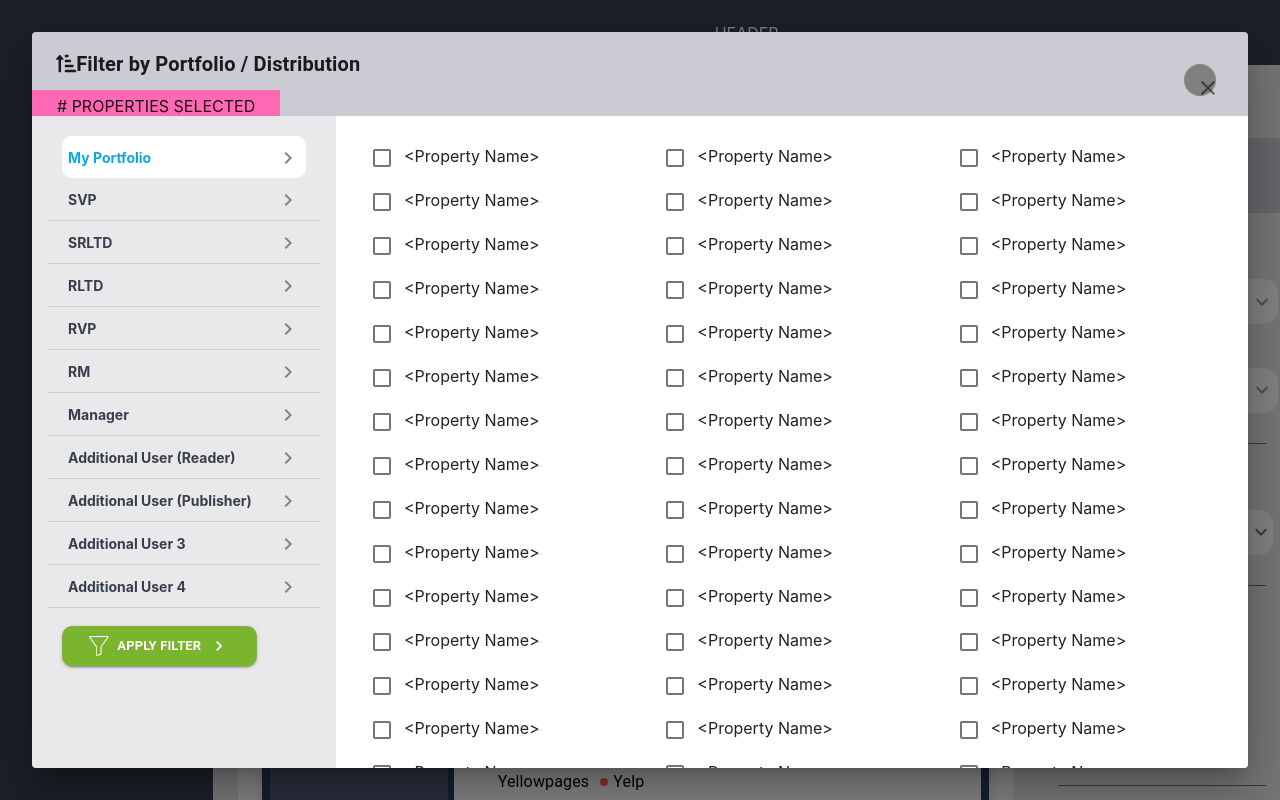
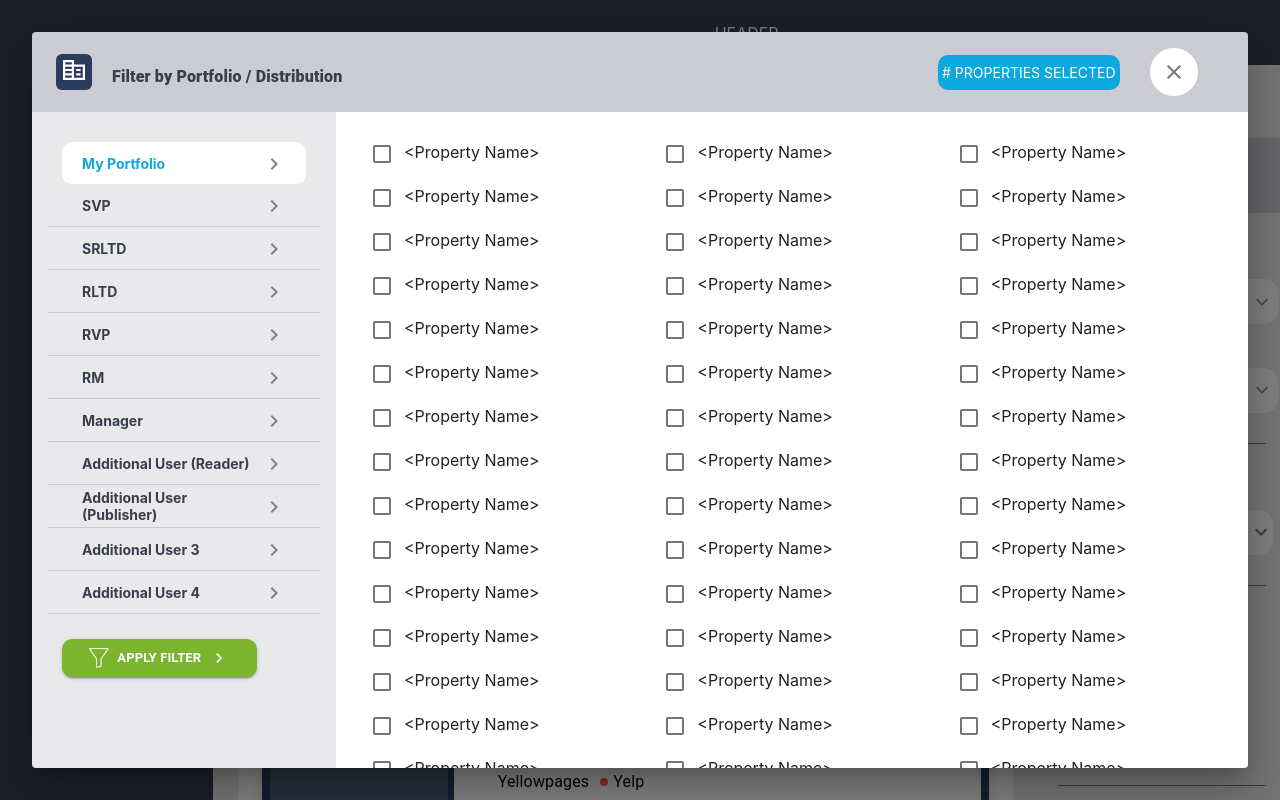
Before and after one commit to tanveerisonline/Ratings-Tracker, a React (Create React App) app: page / in a window 1280 px wide. Both pictures are taken after typing "Sample" into the empty fields and a click on the button "FILTER PROPERTIES". Shown: the top 800 px of the page. Built offline with nearby package versions, Linux system fonts and the light colour scheme.

Commit message:
Worked on pop up component

```diff
--- a/src/components/Filters/Popup/Popup.css
+++ b/src/components/Filters/Popup/Popup.css
@@ -1,33 +1,17 @@
 .popup-main {
   background-color: #cbcbd3;
-}
-.popup-select {
-  height: 22px;
-  width: 22px;
-  padding: 6px 25px;
-  background-color: hotpink;
-}
-.popup-close {
-  position: absolute;
-  right: 32px;
-  top: 32px;
-  /* left: 30px; */
-  width: 32px;
-  height: 32px;
-  /* opacity: 0.3; */
-  background: gray;
-  border-radius: 50px;
+  /* overflow-y: hidden; */
 }
 .popup-sidenav {
   background-color: #e9e9ec;
   display: flex;
-  height: 100%;
+  height: 100vh;
   flex-direction: column;
 }
 .side-names1 {
   display: flex;
   /* flex-direction: row; */
-  margin-top: 20px;
+  margin-top: 30px;
   margin-left: 30px;
   margin-right: 30px;
   /* color: #383e4c; */
@@ -37,7 +21,7 @@
   font-size: 14px;
   font-weight: 700;
   height: 30px;
-  padding: 6px;
+  padding: 6px 20px;
   align-items: center;
   justify-content: space-between;
   /* width: 100px; */
@@ -61,14 +45,15 @@
   font-size: 14px;
   font-weight: 700;
   height: 30px;
-  padding: 6px;
+  /* padding: 6px; */
+  padding: 6px 20px;
   align-items: center;
   justify-content: space-between;
 }
 .side-names11:hover {
-  /* color: #0da9de;
+  color: #0da9de;
   border-radius: 10px;
-  background-color: #fff; */
+  background-color: #fff;
 }
 .right-icon {
   margin-top: 5px;
@@ -77,7 +62,7 @@
 /* .divider {
   width: 265px;
 } */
-.popup-content {
+/* .popup-content {
   overflow-y: scroll;
   columns: 3 auto;
-}
+} */
--- a/src/components/Filters/Popup/Popup.js
+++ b/src/components/Filters/Popup/Popup.js
@@ -8,28 +8,101 @@ import {
 import PopupContent from "./PopupContent";
 import { Grid } from "@material-ui/core";
 import PopupSidenav from "./PopupSidenav";
+// import { makeStyles } from "@material-ui/core/styles";
 import IconButton from "@material-ui/core/IconButton";
 import CloseIcon from "@material-ui/icons/Close";
 import "./Popup.css";
-// const useStyles = makeStyles((theme) => ({
-//   dialogWrapper: {},
-// }));
+import popupIcon from "./popupIcon.svg";
+
+const useStyles = makeStyles((theme) => ({
+  rootHeader: {
+    height: "80px",
+    display: "flex",
+    flexDirection: "row",
+    justifyContent: "space-between",
+    alignItems: "center",
+  },
+  inner1: {
+    display: "flex",
+    flexDirection: "row",
+    justifyContent: "center",
+    alignItems: "center",
+  },
+  iconBtn: {
+    // marginLeft: "10px",
+    marginRight: "20px",
+    backgroundColor: "#2b3b5c",
+    height: "36px",
+    width: "36px",
+    borderRadius: 6,
+    // display: "flex",
+    // flexDirection: "row",
+    // justifyContent: "center",
+    // alignItems: "center",
+    border: "none",
+  },
+  iconImg: {
+    // marginTop: "4px",
+  },
+  title: {
+    color: "#383e4c",
+    fontSize: "16px",
+    fontWeight: 800,
+  },
+  inner2: {
+    width: "50%",
+    display: "flex",
+    flexDirection: "row",
+    justifyContent: "flex-end",
+    alignItems: "center",
+  },
+  property: {
+    width: "30%",
+    height: "35px",
+    color: "#fff",
+    display: "flex",
+    fontSize: "14px",
+    justifyContent: "center",
+    alignItems: "center",
+    background: "#0DA9DE",
+    // marginTop: 18,
+    borderRadius: 10,
+    marginRight: 30,
+  },
+  close: {
+    background: "#fff",
+    borderRadius: "50px",
+    marginRight: 50,
+  },
+}));
 const Popup = (props) => {
   const { close } = props;
+  const classes = useStyles();
 
   return (
     <Grid container xs={12}>
       <Grid className="popup-main" item xs={12}>
-        <DialogTitle>
+        <Grid className={classes.rootHeader}>
+          <DialogTitle className={classes.inner1}>
             <span>
-            <i className="fas fa-sort-amount-up-alt"></i>
+              <button className={classes.iconBtn}>
+                <img
+                  src={popupIcon}
+                  height={22}
+                  width={22}
+                  alt="Img"
+                  className={classes.iconImg}
+                />
+              </button>
+              {/* <i className="fas fa-sort-amount-up-alt"></i> */}
             </span>
-          <span className="popup-title">
+            <span className={classes.title}>
               Filter by Portfolio / Distribution
             </span>
           </DialogTitle>
-        <span className="popup-select"># PROPERTIES SELECTED</span>
-        <span className="popup-close">
+          <div className={classes.inner2}>
+            <span className={classes.property}># PROPERTIES SELECTED</span>
+            <span className={classes.close}>
               {close ? (
                 <IconButton
                   aria-label="close"
@@ -40,6 +113,8 @@ const Popup = (props) => {
                 </IconButton>
               ) : null}
             </span>
+          </div>
+        </Grid>
       </Grid>
       <Grid container xs={12}>
         <Grid item xs={3}>
--- a/src/components/Filters/Popup/PopupContent.js
+++ b/src/components/Filters/Popup/PopupContent.js
@@ -14,6 +14,11 @@ const useStyles = makeStyles({
       backgroundColor: "transparent",
     },
   },
+  PopupContentMain: {
+    height: "100vh",
+    columns: "3 auto",
+    overflowY: "scroll",
+  },
 });
 const PopupContent = () => {
   //   const [checked, setChecked] = React.useState(true);
@@ -24,7 +29,7 @@ const PopupContent = () => {
   };
   const classes = useStyles();
   return (
-    <div className="popup-content">
+    <div className={classes.PopupContentMain}>
       {/* {PostData.map(({ name, id }) => (
            {id},{name}
           ))} */}
--- a/src/components/Filters/Popup/PopupSidenav.js
+++ b/src/components/Filters/Popup/PopupSidenav.js
@@ -10,14 +10,14 @@ import KeyboardArrowRightIcon from "@material-ui/icons/KeyboardArrowRight";
 const useStyles = makeStyles((theme) => ({
   btn: {
     width: "64%",
-    height: "40px",
+    height: "38px",
     color: "#fff",
     display: "flex",
     fontSize: "12px",
     justifyContent: "center",
     alignItems: "center",
     background: "#7bb42d",
-    marginTop: 18,
+    marginTop: 25,
     borderRadius: 10,
     marginLeft: 30,
   },
--- a/src/components/Filters/ReviewFilter.js
+++ b/src/components/Filters/ReviewFilter.js
@@ -5,6 +5,7 @@ import InputLabel from "@material-ui/core/InputLabel";
 import MenuItem from "@material-ui/core/MenuItem";
 import FormControl from "@material-ui/core/FormControl";
 import Select from "@material-ui/core/Select";
+import Divider from "@material-ui/core/Divider";
 import Button from "@material-ui/core/Button";
 import { Grid } from "@material-ui/core";
 import "./ReviewFilter.css";
@@ -38,6 +39,9 @@ const useStyles = makeStyles((theme) => ({
     fontWeight: 700,
     color: "#2b3b5c",
   },
+  select: {
+    marginTop: "5px",
+  },
 }));
 
 export default function ReviewFilter() {
@@ -62,6 +66,7 @@ export default function ReviewFilter() {
       <Typography className={classes.heading}>REVIEW SITES:</Typography>
       <FormControl className={classes.formControl}>
         <Select
+        className={classes.selectAll}
           value={review}
           onChange={handleChange}
           displayEmpty
@@ -71,42 +76,52 @@ export default function ReviewFilter() {
           <MenuItem value="" disabled>
             All
           </MenuItem>
-          <MenuItem value={1}>
+          <Divider />
+          <MenuItem className={classes.select} value={1}>
             <span className="apartments"></span>
             <span>Apartments</span>
           </MenuItem>
+          <Divider />
           <MenuItem value={2}>
             <span className="apartment-guide"></span>
             <span>Apartment Guide</span>
           </MenuItem>
+          <Divider />
           <MenuItem value={3}>
             <span className="apartment-ratings"></span>
             <span>ApartmentRatings</span>
           </MenuItem>
+          <Divider />
           <MenuItem value={4}>
             <span className="facebook"></span>
             <span>Facebook</span>
           </MenuItem>
+          <Divider />
           <MenuItem value={5}>
             <span className="google"></span>
             <span>Google</span>
-          </MenuItem>
+          </MenuItem>{" "}
+          <Divider />
           <MenuItem value={6}>
             <span className="modern-message"></span>
             <span>Modern Message</span>
-          </MenuItem>
+          </MenuItem>{" "}
+          <Divider />
           <MenuItem value={7}>
             <span className="rent"></span>
             <span>Rent</span>
-          </MenuItem>
+          </MenuItem>{" "}
+          <Divider />
           <MenuItem value={8}>
             <span className="yellow-pages"></span>
             <span>Yellow Pages</span>
-          </MenuItem>
+          </MenuItem>{" "}
+          <Divider />
           <MenuItem value={9}>
             <span className="yelp"></span>
             <span>Yelp</span>
-          </MenuItem>
+          </MenuItem>{" "}
+          {/* <Divider /> */}
         </Select>
       </FormControl>
     </Grid>
```
Also changed, not shown: src/components/Filter.js (+40 -15 lines), src/components/Filters/Popup/popupIcon.svg (added). Lines whose indentation alone changed are shown as unchanged.
